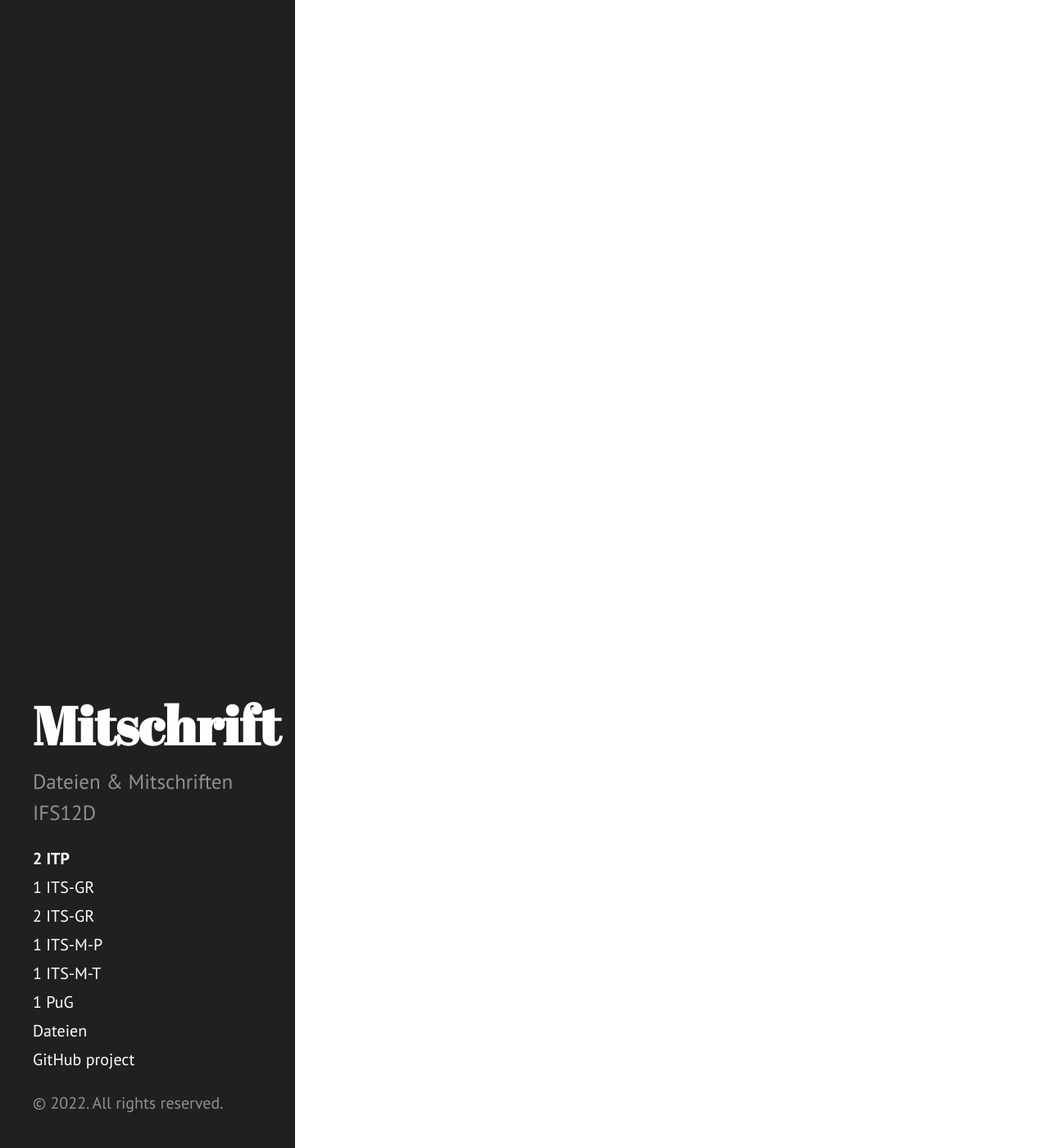
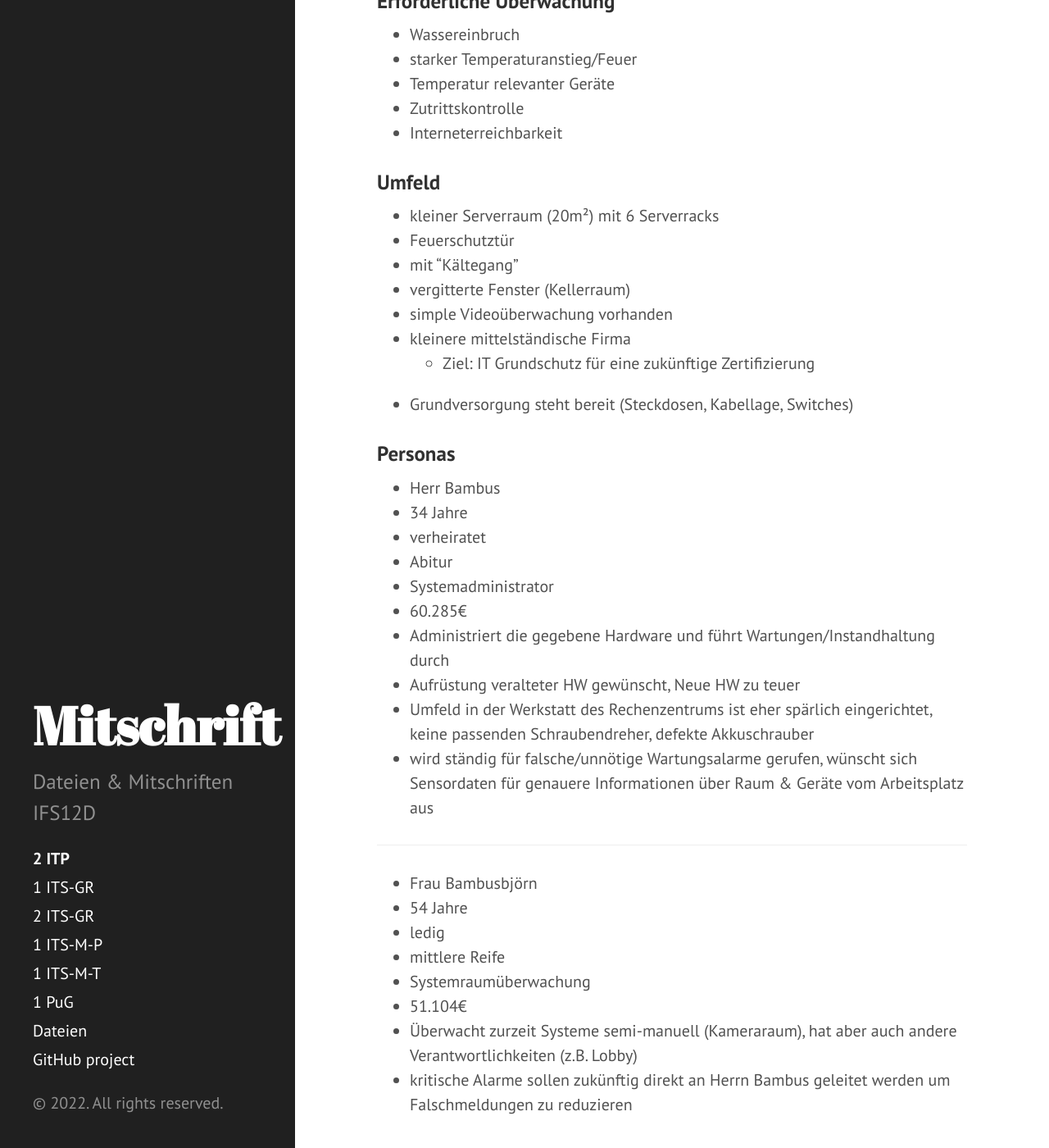
Before and after one commit to Semoxea/semoxea.github.io, a Jekyll site: the page built from data/entries/ITP/ITP-Block2.md, in a window 1280 px wide and 1400 px high, scrolled down 453 px. Shown: the whole window at 82% size. Built offline with Jekyll 4.4.1, drawn with Linux system fonts in a browser that asks for light colours; Markdown is read by kramdown in place of the engine named in the settings; some of the changed text lies outside the part shown.

Commit message:
projektdefinition

```diff
--- a/data/entries/ITP/ITP-Block2.md
+++ b/data/entries/ITP/ITP-Block2.md
@@ -2,3 +2,56 @@
 layout: page
 title: 2 ITP
 ---
+
+## Projekt Serverraumüberwachung
+
+### Hardware
+
+- schwimmer
+- luftfeuchtigkeit
+- ds18s20 (temp)
+- eingabetaster
+- akustisch & lichtanzeige
+
+### Erforderliche Überwachung
+
+- Wassereinbruch
+- starker Temperaturanstieg/Feuer
+- Temperatur relevanter Geräte
+- Zutrittskontrolle
+- Interneterreichbarkeit
+
+### Umfeld
+
+- kleiner Serverraum (20m²) mit 6 Serverracks
+- Feuerschutztür
+- mit "Kältegang"
+- vergitterte Fenster (Kellerraum)
+- simple Videoüberwachung vorhanden
+- kleinere mittelständische Firma
+  - Ziel: IT Grundschutz für eine zukünftige Zertifizierung
+- Grundversorgung steht bereit (Steckdosen, Kabellage, Switches)
+
+### Personas
+
+- Herr Bambus
+- 34 Jahre
+- verheiratet
+- Abitur
+- Systemadministrator
+- 60.285€
+- Administriert die gegebene Hardware und führt Wartungen/Instandhaltung durch
+- Aufrüstung veralteter HW gewünscht, Neue HW zu teuer
+- Umfeld in der Werkstatt des Rechenzentrums ist eher spärlich eingerichtet, keine passenden Schraubendreher, defekte Akkuschrauber
+- wird ständig für falsche/unnötige Wartungsalarme gerufen, wünscht sich Sensordaten für genauere Informationen über Raum & Geräte vom Arbeitsplatz aus
+
+---
+
+- Frau Bambusbjörn
+- 54 Jahre
+- ledig
+- mittlere Reife
+- Systemraumüberwachung
+- 51.104€
+- Überwacht zurzeit Systeme semi-manuell (Kameraraum), hat aber auch andere Verantwortlichkeiten (z.B. Lobby)
+- kritische Alarme sollen zukünftig direkt an Herrn Bambus geleitet werden um Falschmeldungen zu reduzieren
```
